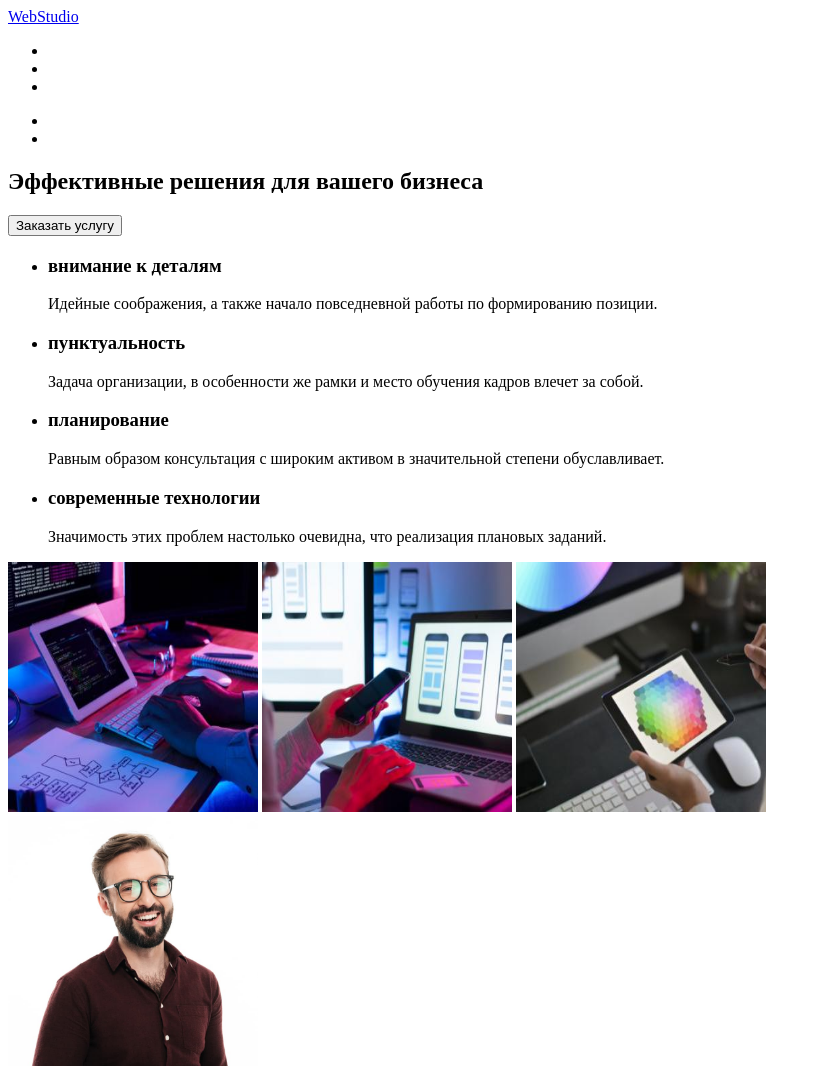
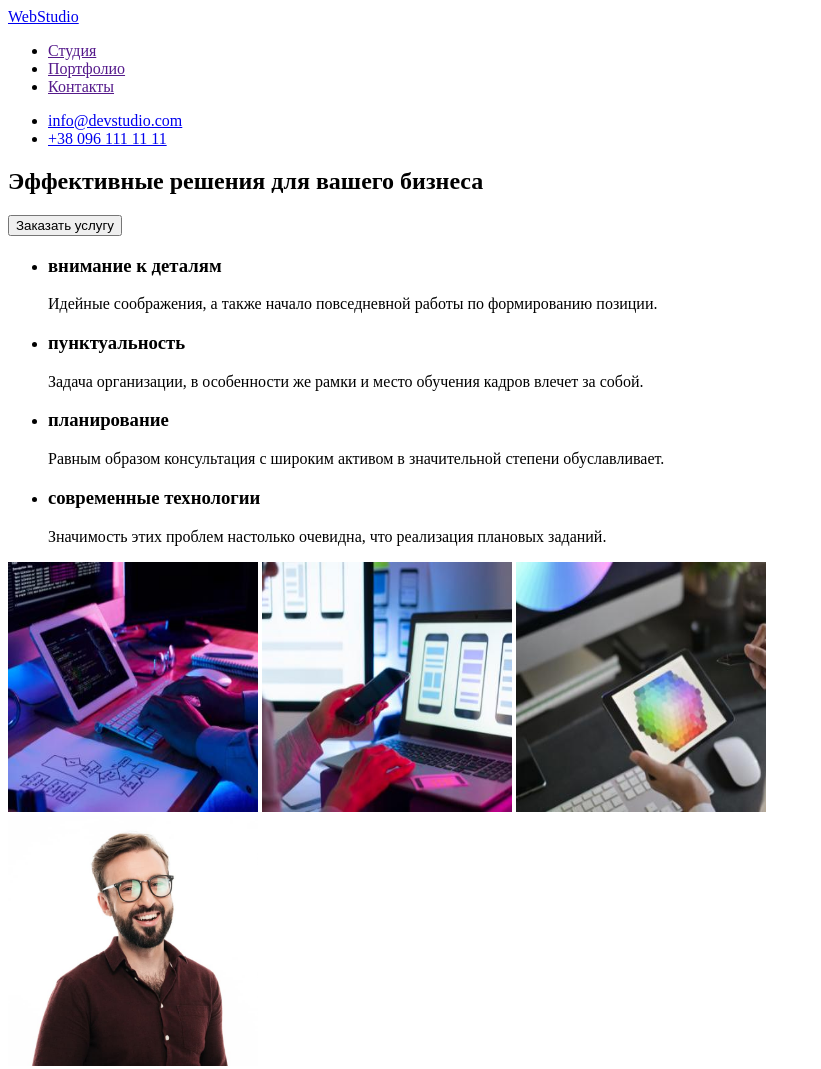
Before and after one commit to liubovpoltorak/goit-markup-hw-01, a plain HTML site: page index.html in a window 1280 px wide. Shown: the top 1069 px of the page, without its empty margins (0-821 px from the left). Drawn offline with Linux system fonts and the light colour scheme.

Commit message:
correct mailto&tel

```diff
--- a/index.html
+++ b/index.html
@@ -10,15 +10,15 @@
     <header>
         <nav>
             <a href="index.html" lang="en">WebStudio</a>
-            <ul>
-                <li><a href="Студия"></a></li>
-                <li><a href="Портфолио"></a></li>
-                <li><a href="Контакты"></a></li>
-            </ul>
+        <ul>
+            <li><a href="">Студия</a></li>
+            <li><a href="">Портфолио</a></li>
+            <li><a href="">Контакты</a></li>
+        </ul>
         </nav>
         <ul>
-            <li><a href="mailto:info@devstudio.com"></a></li>
-            <li><a href="tel:+380961111111"></a></li>
+            <li><a href="emailto:info@devstudio.com">info@devstudio.com </a></li>
+            <li><a href="tel:+380961111111">+38 096 111 11 11</a></li>
         </ul>
     </header>
     <main>
@@ -80,8 +80,8 @@
             г. Киев, пр-т Леси Украинки, 26<br>
         </address>
         <ul>
-            <li><a href="mailto:info@devstudio.com"></a></li>
-            <li><a href="tel:+380961111111"></a></li>
+            <li><a href="emailto:info@devstudio.com">info@devstudio.com </a></li>
+            <li><a href="tel:+380961111111">+38 096 111 11 11</a></li>
         </ul>
     </footer>
 </body>
```
